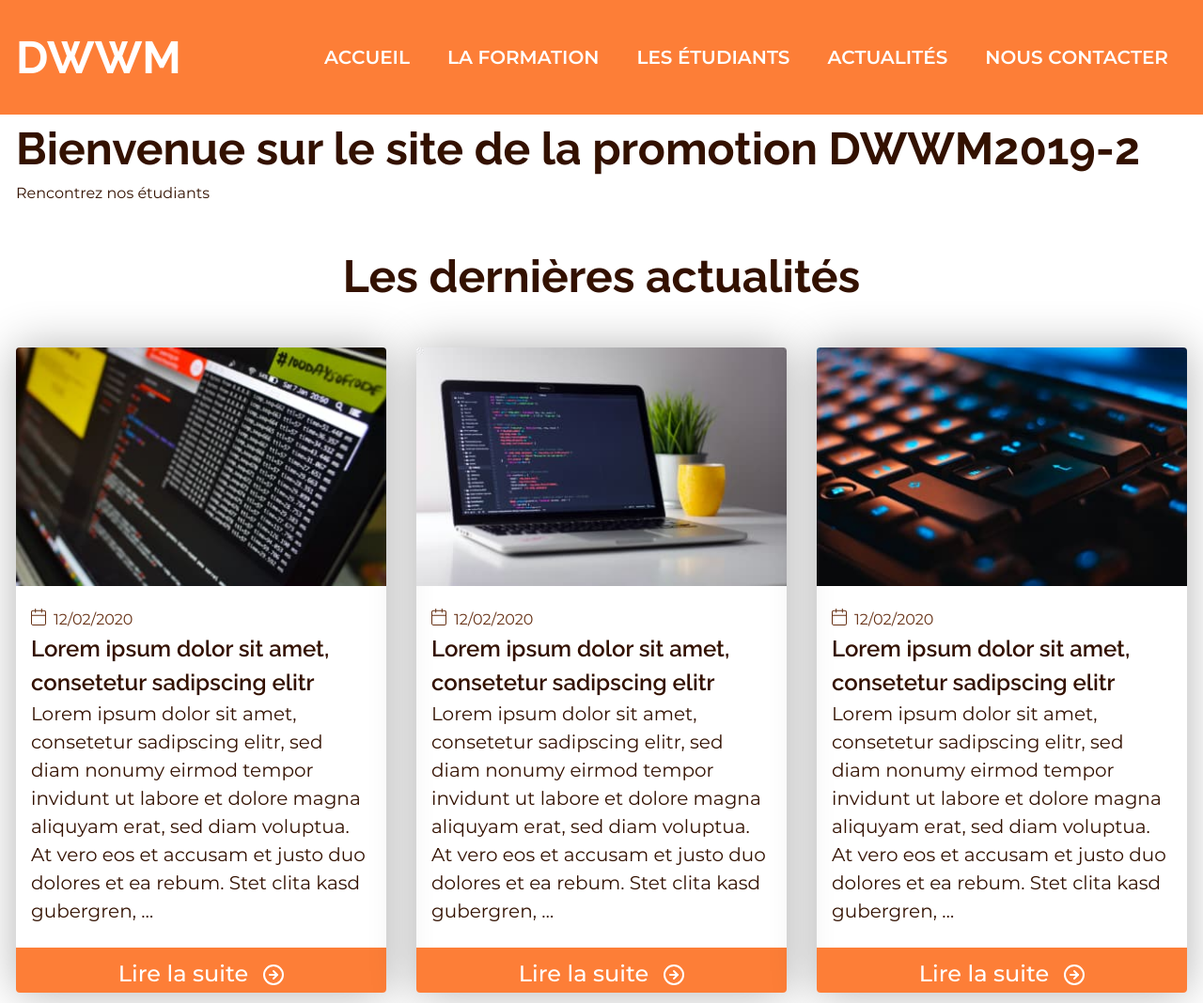
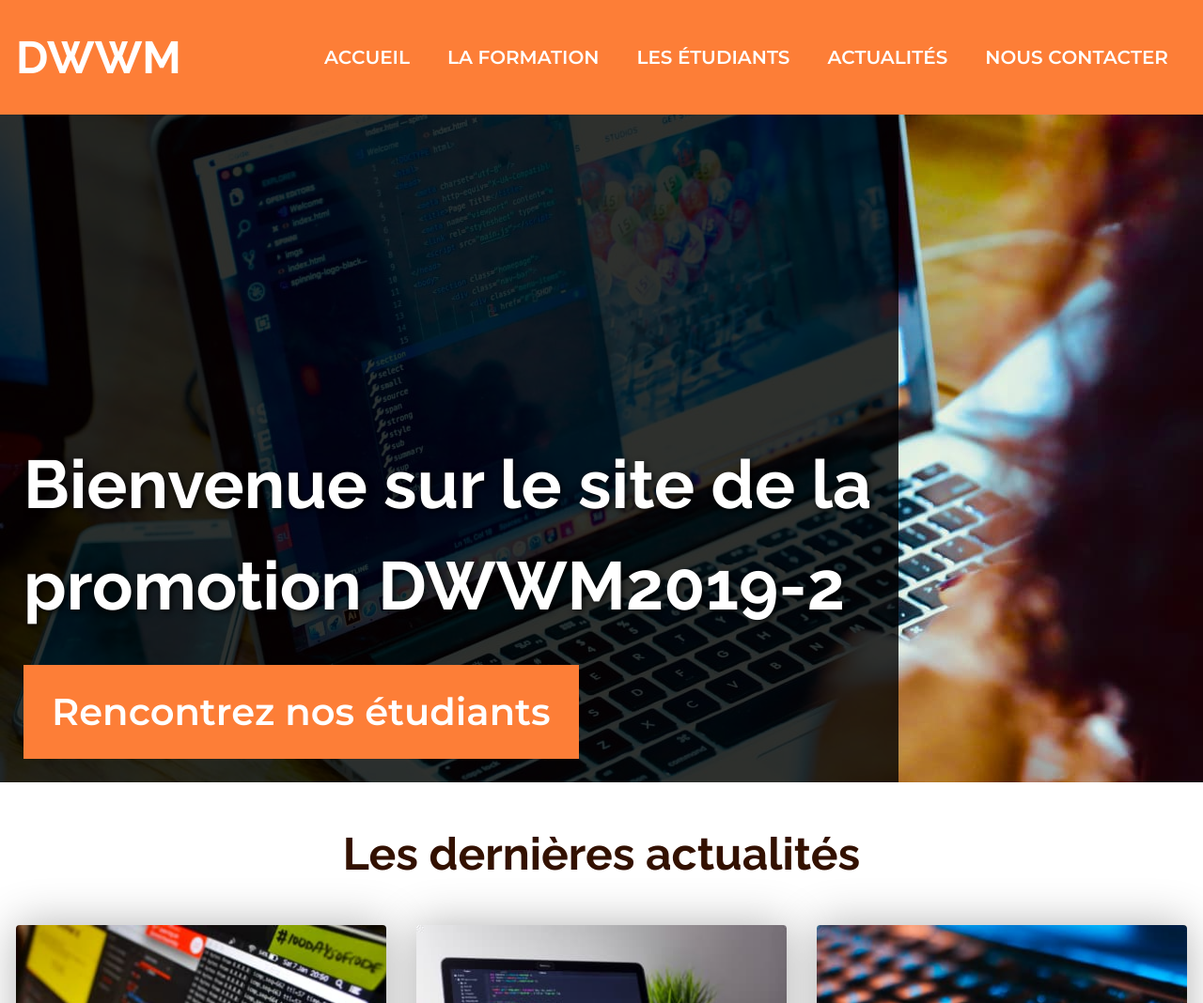
Before and after one commit to GaelCantet/ecfhtmlcss, a plain HTML site: page index.html in a window 1280 px wide. Shown: the top 1068 px of the page at 94% size. Drawn offline with Linux system fonts and the light colour scheme.

Commit message:
initialisation hero

```diff
--- a/css/style.css
+++ b/css/style.css
@@ -302,6 +302,62 @@ p {
 	}
 }
 
+/*Hero*/
+.hero {
+	position: relative;
+	background-image: url(../img/home-hero.jpg);
+	min-height: 71.1rem;
+}
+
+@media (min-resolution: 144dpi) {
+    .hero {
+        background-image: url(../img/home-hero.jpg@2x.jpg);
+    }
+}
+
+.hero-content {
+	position: absolute;
+	top: 0;
+	right: 0;
+	bottom: 0;
+	left: 0;
+	display: flex;
+	flex-direction: column;
+	justify-content: flex-end;
+	max-width: 95.6rem;
+	padding: 2.5rem;
+	background-color: rgba(0,0,0,.8);
+}
+
+.hero-title {
+	margin-bottom: 3rem;
+	max-width: max-content;
+	font-size: 4.8rem;
+	color: #fff;
+	text-shadow: .2rem .2rem .6rem rgba(0,0,0,.8);
+	word-wrap: break-word;
+}
+
+.hero-link {
+	display: inline;
+	max-width: max-content;
+	padding: 2rem 3rem;
+	font-size: 3.2rem;
+	font-weight: 600;
+	background-color: var(--primary);
+	color: #fff;
+}
+
+@media screen and (min-width: 48em) {
+	.hero-title {
+		font-size: 7.2rem;
+	}
+
+	.hero-link {
+		font-size: 4rem;
+	}
+}
+
 /*News*/
 .news .container {
 	display: grid;
```
